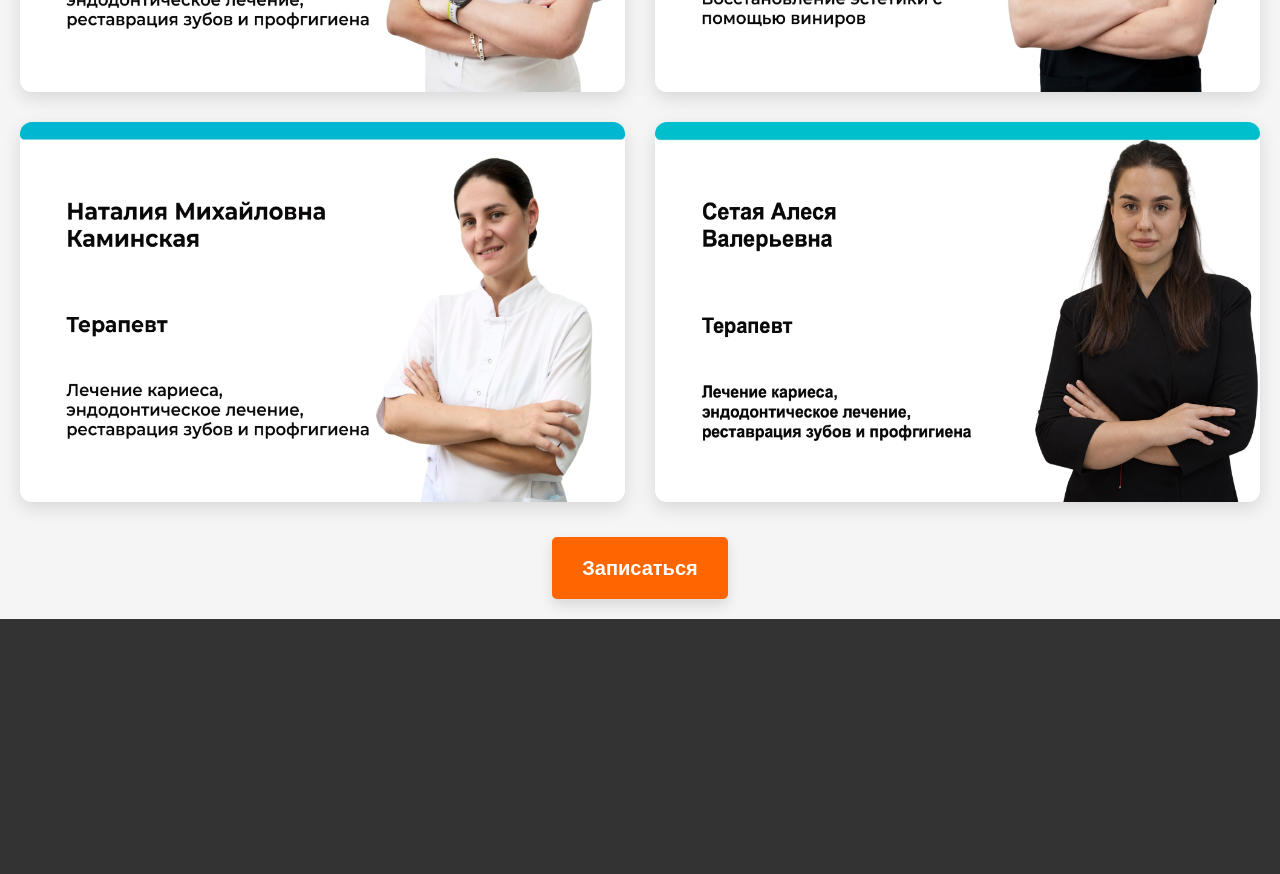
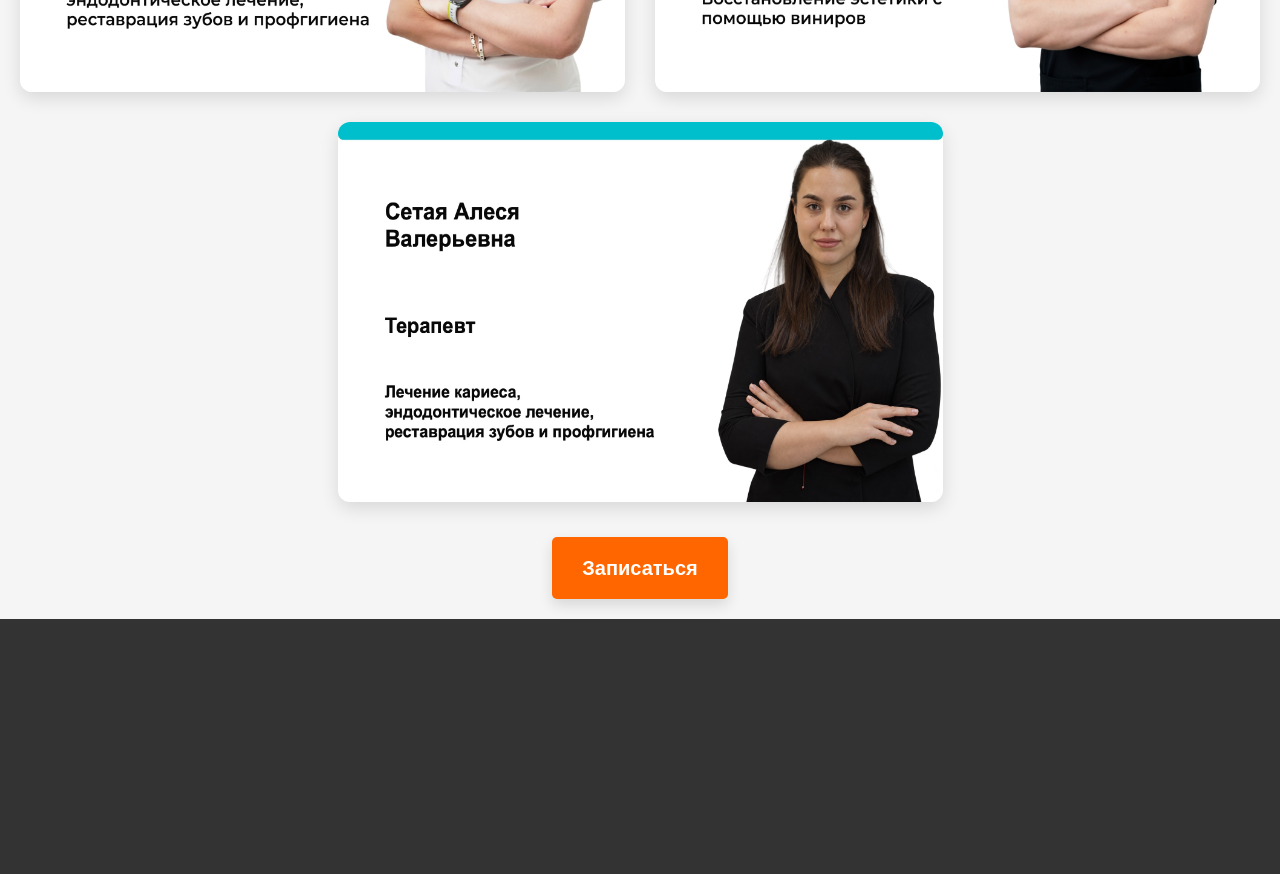
Before and after one commit to NarekHun1/Sdclinic, a website: page doctors.html in a window 1280 px wide. Shown: the part 1840-2714 px from the top of the page. Drawn offline with Linux system fonts and the light colour scheme.

Commit message:
Remove Natalia from doctors page

```diff
--- a/doctors.html
+++ b/doctors.html
@@ -183,13 +183,6 @@
 <!--            </div>-->
         </div>
         <div class="doctor">
-            <div class="doctor-photo"><img src="media/doctor9.jpg" alt="Наталия Михайеловна Каминская" loading="lazy" decoding="async"></div>
-<!--            <div class="doctor-info">-->
-<!--                <h3>Оганесянц Давид Аветисович</h3>-->
-<!--                <p><span class="black-bold" >Ортопед</span><br>Восстановление эстетики с помощью виниров.Протезирование на имплантах. Полная реставрация зубного ряда съемными-несъемными и условно-съемными конструкциями</p>-->
-<!--            </div>-->
-        </div>
-        <div class="doctor">
             <div class="doctor-photo"><img src="media/doctor10.jpg" alt="Сетая Алеся Валерьевна — терапевт" loading="lazy" decoding="async"></div>
         </div>
     </div>
```
